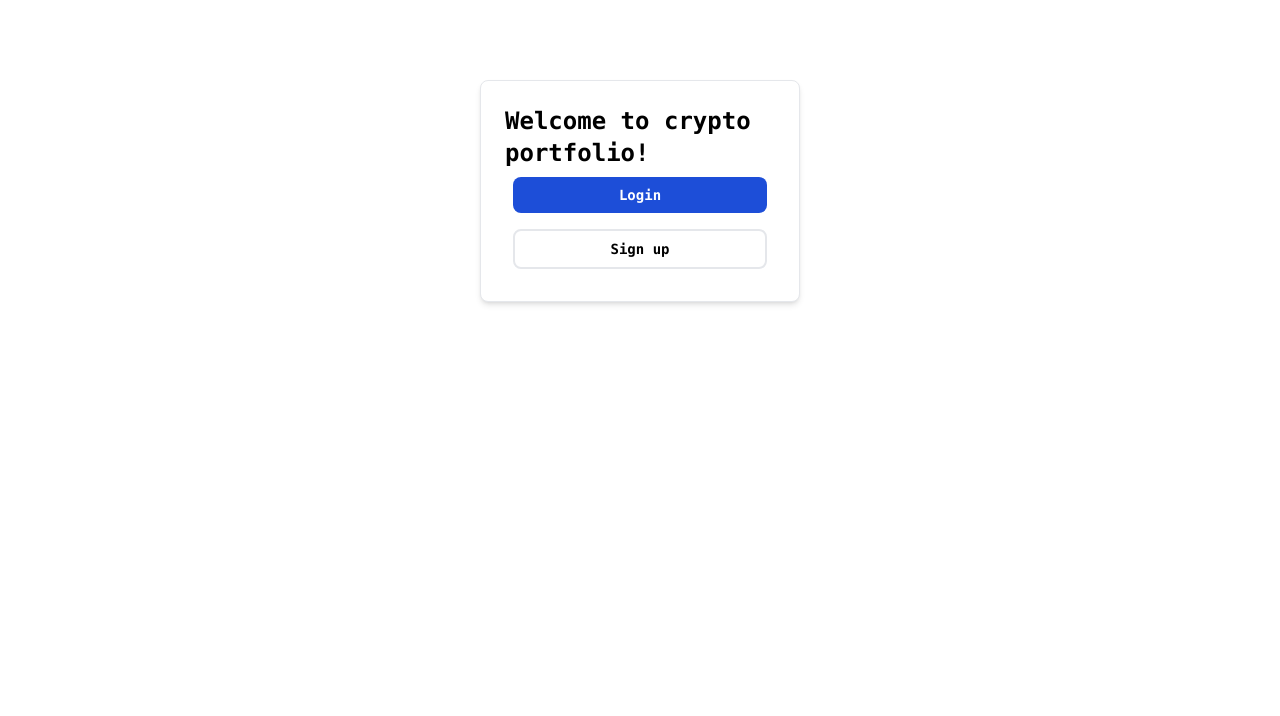
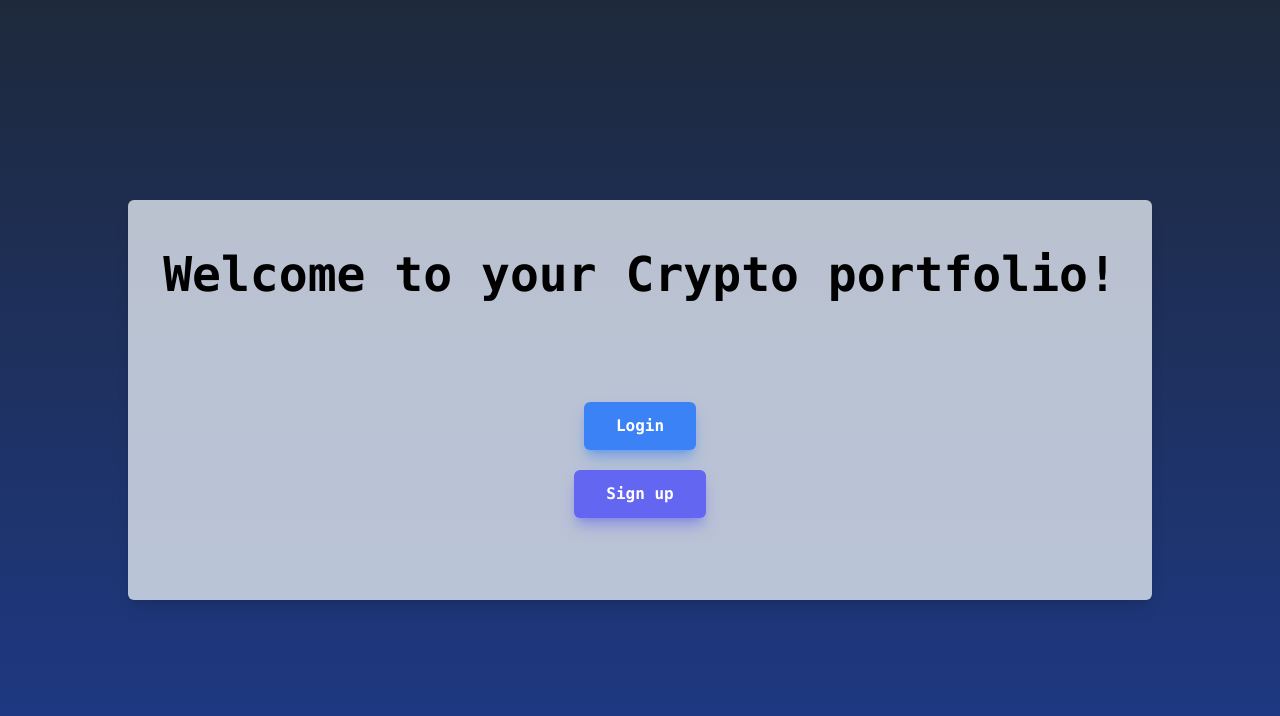
Before and after one commit to alemiranda1105/crypto-portfolio, a React (Create React App) app: page / in a window 1280 px wide. Shown: the top 716 px of the page. Built offline with nearby package versions, Linux system fonts and the light colour scheme.

Commit message:
HomePage created

```diff
--- a/src/pages/HomePage.tsx
+++ b/src/pages/HomePage.tsx
@@ -1,16 +1,17 @@
+import "../styles/HomePage.css";
 import { Link } from "react-router-dom";
 
 export const HomePage = () => {
     return(
-        <div className="flex flex-col justify-center items-center">
-            <div className="p-6 w-80 m-20 bg-white rounded-lg border border-gray-200 shadow-md dark:bg-gray-800 dark:border-gray-700 flex flex-col justify-center">
-                <h1 className="text-2xl font-bold">Welcome to crypto portfolio!</h1>
-                <Link to="/login" className="items-center py-2 px-3 m-2 text-sm font-bold text-center text-white bg-blue-700 rounded-lg hover:bg-white hover:text-black hover:border-2 hover:border-blue-800 focus:ring-4 focus:ring-blue-300 dark:bg-blue-600 dark:hover:bg-blue-700 dark:focus:ring-blue-800">
-                    Login
-                </Link>
-                <Link to="/signup" className="items-center py-2 px-3 m-2 text-sm font-bold text-center text-black rounded-lg border-2 hover:bg-blue-800 hover:text-white focus:ring-4 focus:ring-blue-300 dark:bg-blue-600 dark:hover:bg-blue-700 dark:focus:ring-blue-800">
-                    Sign up
-                </Link>
+        <div className="h-screen flex flex-col justify-center justify-items-center items-center bg-gradient-to-b from-slate-800 to-blue-900">
+            <div className="h-1/2 w-4/5 flex flex-col justify-center justify-items-center items-center bg-slate-200/80 rounded-md shadow-lg">
+                <div className="basis-1/4">
+                    <h1 className="text-center lg:text-5xl sm:text-xl md:text-2xl font-bold">Welcome to your Crypto portfolio!</h1>
+                </div>
+                <div className="basis-1/2 flex flex-col justify-center justify-items-center items-center">
+                    <Link to="/login" className="ease-in duration-200 bg-blue-500 shadow-lg shadow-blue-500/50 hover:shadow-none text-white font-black rounded-md py-3 px-8 my-5 w-max lg:font-3xl">Login</Link>
+                    <Link to="/sigunp" className="ease-in duration-200 bg-indigo-500 shadow-lg shadow-indigo-500/50 hover:shadow-none text-white font-black rounded-md py-3 px-8 w-max">Sign up</Link>
+                </div>
             </div>
         </div>
     );
--- /dev/null
+++ b/src/styles/HomePage.css
@@ -0,0 +1,4 @@
+
+#home-container {
+    background-image: url("../assets/images/CriptoIcons.jpg");
+}
```
Also changed, not shown: src/assets/images/CriptoIcons.jpg (added).
